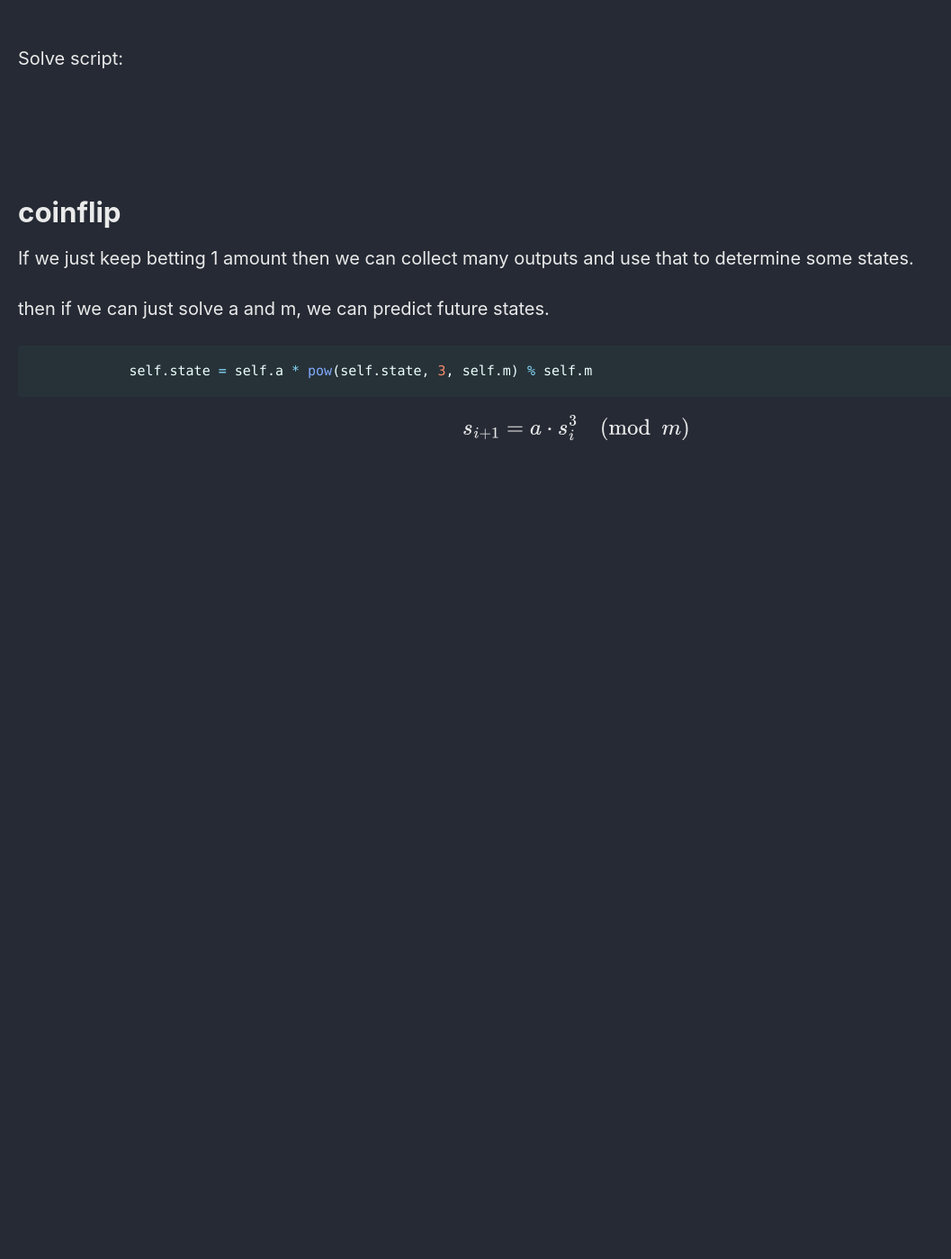
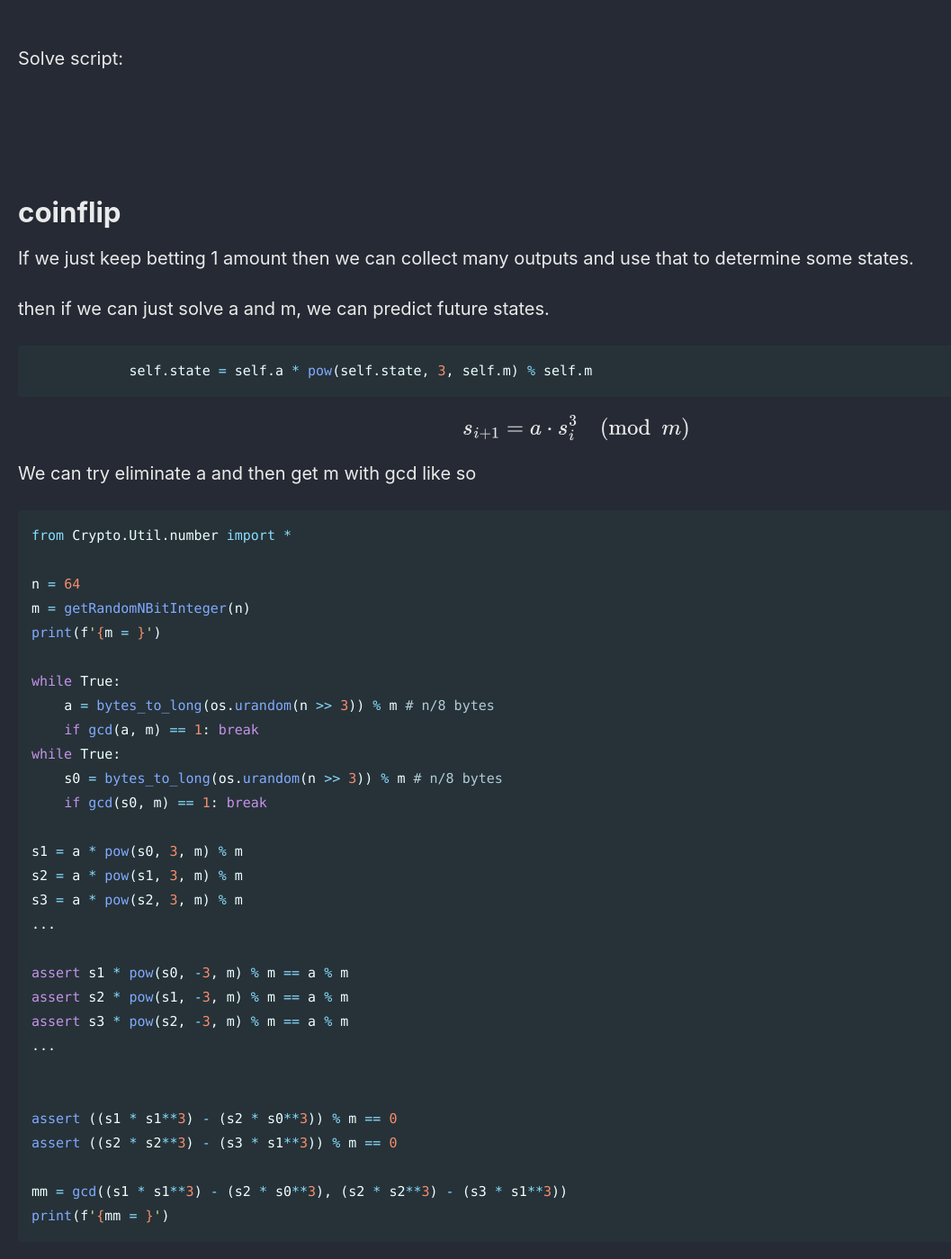
Before and after one commit to Connor-McCartney/Connor-McCartney.github.io, a Jekyll site: the page built from _pages/cryptography/other/nullcon2025.md, in a window 1280 px wide and 1400 px high, scrolled down 1873 px. Shown: the whole window at 90% size, without its empty margins (0-1057 px from the left). Built offline with Jekyll 4.4.1, drawn with Linux system fonts in a browser that asks for light colours; cached includes are drawn as plain includes; before the commit the page ends 2414 px from its top, so only the background shows below that.

Commit message:
Update nullcon2025.md

````diff
--- a/_pages/cryptography/other/nullcon2025.md
+++ b/_pages/cryptography/other/nullcon2025.md
@@ -94,3 +94,38 @@ then if we can just solve a and m, we can predict future states.
 ```
 
 $$s_{i+1} = a \cdot s_i^3 \pmod m$$
+
+
+We can try eliminate a and then get m with gcd like so
+
+```python
+from Crypto.Util.number import *
+
+n = 64
+m = getRandomNBitInteger(n)
+print(f'{m = }')
+
+while True:
+    a = bytes_to_long(os.urandom(n >> 3)) % m # n/8 bytes
+    if gcd(a, m) == 1: break
+while True:
+    s0 = bytes_to_long(os.urandom(n >> 3)) % m # n/8 bytes
+    if gcd(s0, m) == 1: break
+
+s1 = a * pow(s0, 3, m) % m
+s2 = a * pow(s1, 3, m) % m
+s3 = a * pow(s2, 3, m) % m
+...
+
+assert s1 * pow(s0, -3, m) % m == a % m
+assert s2 * pow(s1, -3, m) % m == a % m
+assert s3 * pow(s2, -3, m) % m == a % m
+...
+
+
+assert ((s1 * s1**3) - (s2 * s0**3)) % m == 0
+assert ((s2 * s2**3) - (s3 * s1**3)) % m == 0
+
+mm = gcd((s1 * s1**3) - (s2 * s0**3), (s2 * s2**3) - (s3 * s1**3))
+print(f'{mm = }')
+```
````
